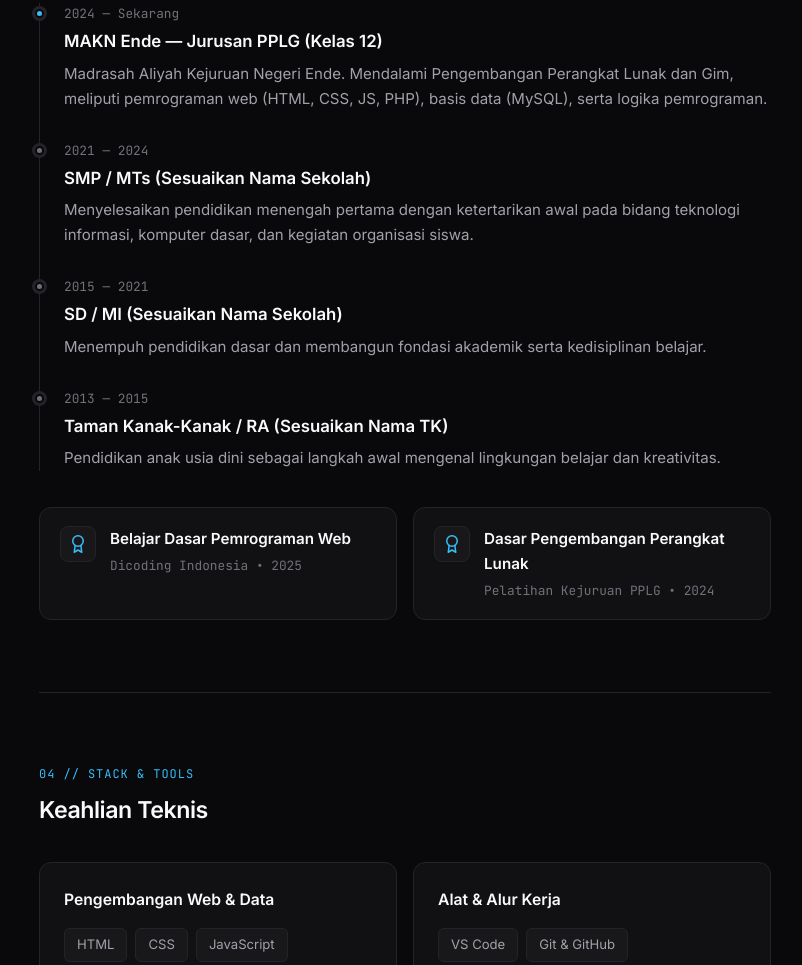
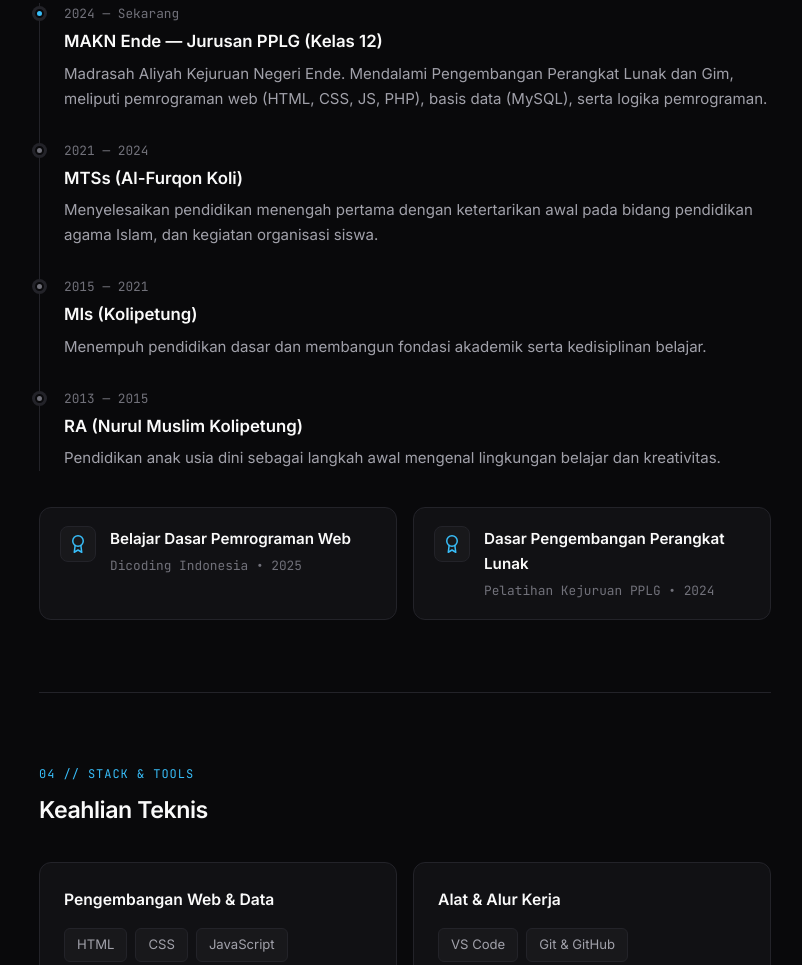
Before and after one commit to Muhaimin06/Portofoli-Muhaimin, a plain HTML site: page index.html in a window 1280 px wide. Shown: the part 2512-3477 px from the top of the page, without its empty margins (235-1037 px from the left). Drawn offline with Linux system fonts and the light colour scheme.

Commit message:
perubahan nama sekolah

```diff
--- a/index.html
+++ b/index.html
@@ -298,8 +298,8 @@
                     <div class="timeline-marker"></div>
                     <div class="timeline-date">2021 — 2024</div>
                     <div class="timeline-content">
-                        <h3>SMP / MTs (Sesuaikan Nama Sekolah)</h3>
-                        <p>Menyelesaikan pendidikan menengah pertama dengan ketertarikan awal pada bidang teknologi informasi, komputer dasar, dan kegiatan organisasi siswa.</p>
+                        <h3>MTSs (Al-Furqon Koli)</h3>
+                        <p>Menyelesaikan pendidikan menengah pertama dengan ketertarikan awal pada bidang pendidikan agama Islam, dan kegiatan organisasi siswa.</p>
                     </div>
                 </div>
 
@@ -308,7 +308,7 @@
                     <div class="timeline-marker"></div>
                     <div class="timeline-date">2015 — 2021</div>
                     <div class="timeline-content">
-                        <h3>SD / MI (Sesuaikan Nama Sekolah)</h3>
+                        <h3>MIs (Kolipetung)</h3>
                         <p>Menempuh pendidikan dasar dan membangun fondasi akademik serta kedisiplinan belajar.</p>
                     </div>
                 </div>
@@ -318,7 +318,7 @@
                     <div class="timeline-marker"></div>
                     <div class="timeline-date">2013 — 2015</div>
                     <div class="timeline-content">
-                        <h3>Taman Kanak-Kanak / RA (Sesuaikan Nama TK)</h3>
+                        <h3>RA (Nurul Muslim Kolipetung)</h3>
                         <p>Pendidikan anak usia dini sebagai langkah awal mengenal lingkungan belajar dan kreativitas.</p>
                     </div>
                 </div>
```
